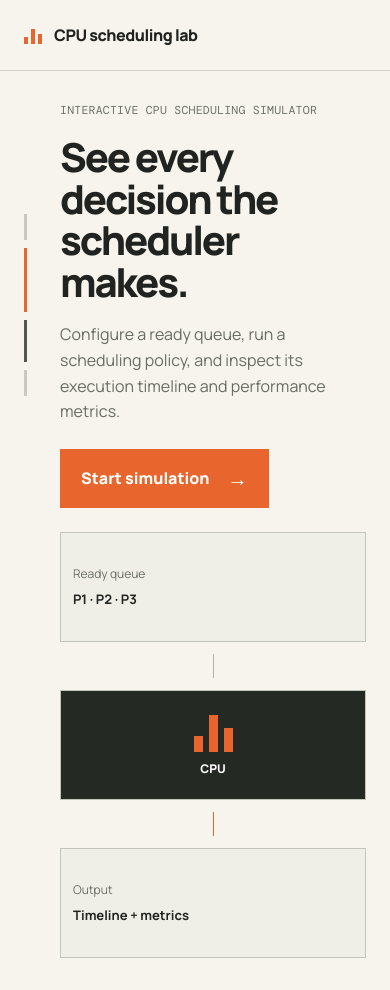
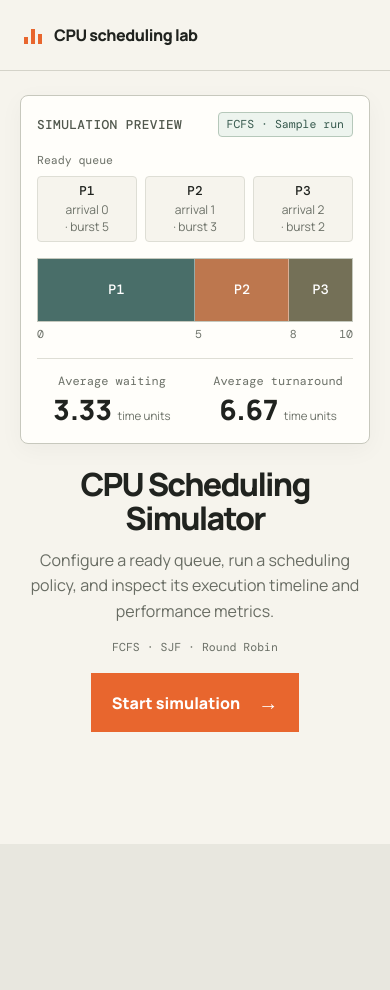
Before and after one commit to Ethvn-OS/CPU-Scheduling-Simulator, a React (Vite) app: page / in a window 390 px wide. After the commit the page ends 844 px from the top, so only its background shows below. Built offline with nearby package versions, Linux system fonts and the light colour scheme.

Commit message:
feat: add centered landing simulation preview
Display an FCFS sample timeline and calculated metrics using a compact Gantt chart. Center the landing content, refine responsiveness sizing and typography, and update the headline and navigation test.

```diff
--- a/src/App.tsx
+++ b/src/App.tsx
@@ -1,6 +1,6 @@
 import { useState } from 'react'
 import { AlgorithmCards } from './components/AlgorithmCards'
-import { Mark } from './components/Mark'
+import { SimulationPreview } from './components/SimulationPreview'
 import { Topbar } from './components/Topbar'
 import { Workspace } from './components/Workspace'
 import type { Algorithm, AppScreen } from './types/scheduling'
@@ -23,23 +23,16 @@ function App() {
         <Workspace algorithm={algorithm} onChangeAlgorithm={() => setScreen('algorithm-selection')} />
       ) : screen === 'landing' ? (
         <main className="landing-content">
-          <div className="signal-rail" aria-hidden="true"><span /><span /><span /><span /></div>
+          <SimulationPreview />
           <div className="landing-copy">
-            <p className="eyebrow">Interactive CPU scheduling simulator</p>
-            <h1>See every decision the scheduler makes.</h1>
+            <h1>CPU Scheduling Simulator</h1>
             <p className="landing-copy__body">
               Configure a ready queue, run a scheduling policy, and inspect its execution timeline and performance metrics.
             </p>
+            <p className="landing-algorithms">FCFS · SJF · Round Robin</p>
             <button className="button button--primary button--start" type="button" onClick={() => setScreen('algorithm-selection')}>
               Start simulation <span>→</span>
             </button>
-          </div>
-          <div className="landing-diagram" aria-label="CPU scheduler flow diagram">
-            <div className="diagram-node diagram-node--queue"><span>Ready queue</span><b>P1 · P2 · P3</b></div>
-            <div className="diagram-line" />
-            <div className="diagram-node diagram-node--cpu"><Mark size="large" /><span>CPU</span></div>
-            <div className="diagram-line diagram-line--out" />
-            <div className="diagram-node diagram-node--output"><span>Output</span><b>Timeline + metrics</b></div>
           </div>
         </main>
       ) : (
--- a/src/components/GanttChart.tsx
+++ b/src/components/GanttChart.tsx
@@ -2,11 +2,12 @@ import type { TimelineSegment } from '../types/scheduling'
 
 type GanttChartProps = {
   timeline: TimelineSegment[]
+  compact?: boolean
 }
 
 const colors = ['#496e69', '#bd774e', '#747057', '#6a6481', '#a35d64', '#3f6b8a']
 
-export function GanttChart({ timeline }: GanttChartProps) {
+export function GanttChart({ timeline, compact = false }: GanttChartProps) {
   const processColors = new Map<string, string>()
   let colorIndex = 0
 
@@ -18,11 +19,12 @@ export function GanttChart({ timeline }: GanttChartProps) {
   }
 
   const endTime = timeline[timeline.length - 1]?.endTime ?? 0
+  const minWidth = compact ? '100%' : `${Math.max(100, endTime * 46)}px`
 
   return (
-    <figure className="gantt-chart" aria-label="CPU execution timeline">
+    <figure className={`gantt-chart${compact ? ' gantt-chart--compact' : ''}`} aria-label="CPU execution timeline">
       <div className="gantt-scroll">
-        <div className="gantt-track" style={{ minWidth: `${Math.max(100, endTime * 46)}px` }}>
+        <div className="gantt-track" style={{ minWidth }}>
           {timeline.map((segment, index) => {
             const duration = segment.endTime - segment.startTime
             const label = segment.processId ?? 'Idle'
@@ -43,14 +45,14 @@ export function GanttChart({ timeline }: GanttChartProps) {
             )
           })}
         </div>
-        <div className="gantt-times" style={{ minWidth: `${Math.max(100, endTime * 46)}px` }}>
+        <div className="gantt-times" style={{ minWidth }}>
           {timeline.map((segment, index) => (
             <span key={`${segment.startTime}-${index}`} style={{ flex: segment.endTime - segment.startTime }}>{segment.startTime}</span>
           ))}
           <span className="gantt-times__end">{endTime}</span>
         </div>
       </div>
-      <figcaption>Each block shows one uninterrupted CPU interval. Striped blocks represent CPU idle time.</figcaption>
+      {!compact && <figcaption>Each block shows one uninterrupted CPU interval. Striped blocks represent CPU idle time.</figcaption>}
     </figure>
   )
 }
--- /dev/null
+++ b/src/components/SimulationPreview.tsx
@@ -0,0 +1,48 @@
+import { scheduleFCFS } from '../algorithms/fcfs'
+import { calculateSummary } from '../results/summary'
+import type { ProcessInput } from '../types/scheduling'
+import { GanttChart } from './GanttChart'
+
+const sampleProcesses: ProcessInput[] = [
+  { id: 'P1', arrivalTime: 0, burstTime: 5, inputOrder: 0 },
+  { id: 'P2', arrivalTime: 1, burstTime: 3, inputOrder: 1 },
+  { id: 'P3', arrivalTime: 2, burstTime: 2, inputOrder: 2 },
+]
+const sampleResult = scheduleFCFS(sampleProcesses)
+const sampleSummary = calculateSummary(sampleResult)
+
+export function SimulationPreview() {
+  return (
+    <section className="simulation-preview" aria-labelledby="preview-heading">
+      <header className="simulation-preview__header">
+        <h2 id="preview-heading">Simulation preview</h2>
+        <span className="simulation-preview__policy">FCFS · Sample run</span>
+      </header>
+
+      <div className="simulation-preview__queue">
+        <span className="simulation-preview__label">Ready queue</span>
+        <ul className="simulation-preview__processes" aria-label="Sample process inputs">
+          {sampleProcesses.map((process) => (
+            <li key={process.id} aria-label={`${process.id}: arrival ${process.arrivalTime}, burst ${process.burstTime}`}>
+              <strong>{process.id}</strong>
+              <span>arrival {process.arrivalTime} · burst {process.burstTime}</span>
+            </li>
+          ))}
+        </ul>
+      </div>
+
+      <GanttChart timeline={sampleResult.timeline} compact />
+
+      <dl className="simulation-preview__metrics" aria-label="Sample schedule averages">
+        <div>
+          <dt>Average waiting</dt>
+          <dd>{sampleSummary.averageWaitingTime.toFixed(2)} <span>time units</span></dd>
+        </div>
+        <div>
+          <dt>Average turnaround</dt>
+          <dd>{sampleSummary.averageTurnaroundTime.toFixed(2)} <span>time units</span></dd>
+        </div>
+      </dl>
+    </section>
+  )
+}
--- a/src/index.css
+++ b/src/index.css
@@ -30,29 +30,62 @@ button:focus-visible, input:focus-visible { outline: 3px solid #e8662e; outline-
 .mark--large { height: 39px; gap: 6px; }.mark--large i { width: 9px; }.mark--large i:nth-child(1) { height: 16px; }.mark--large i:nth-child(2) { height: 37px; }.mark--large i:nth-child(3) { height: 24px; }
 
 .landing-content {
-  width: min(1320px, 100%);
+  width: min(1280px, 100%);
   margin: auto;
-  padding: clamp(24px, 4svh, 48px) clamp(24px, 5vw, 64px);
+  padding: clamp(16px, 3svh, 32px) clamp(20px, 4vw, 48px);
   display: grid;
-  grid-template-columns: 12px minmax(0, 1.35fr) minmax(300px, .85fr);
-  align-items: center;
-  gap: clamp(24px, 3vw, 48px);
+  grid-template-columns: minmax(0, 1fr);
+  align-content: start;
+  justify-items: center;
+  gap: clamp(16px, 2.8svh, 28px);
 }
-.signal-rail { display: grid; gap: 8px; }.signal-rail span { display: block; width: 3px; height: 26px; background: #c9c9bd; }.signal-rail span:nth-child(2) { height: 64px; background: #e8662e; }.signal-rail span:nth-child(3) { height: 42px; background: #51584d; }
 .eyebrow { margin: 0 0 18px; color: #6b7067; text-transform: uppercase; }
 h1, h2, p { margin-top: 0; } h1, h2 { letter-spacing: -.055em; } h1 { max-width: 690px; margin-bottom: 24px; font-size: clamp(3.1rem, 6vw, 6.25rem); line-height: .98; font-weight: 800; } h2 { margin-bottom: 8px; font-size: 1.45rem; line-height: 1.1; }
-.landing-copy { min-width: 0; }
+.landing-copy { width: 100%; min-width: 0; text-align: center; }
 .landing-copy h1 {
   max-width: none;
-  margin-bottom: 20px;
-  font-size: clamp(2.5rem, min(4.5vw, 8svh), 4.75rem);
-  line-height: 1.04;
+  margin: 0 auto 12px;
+  font-size: clamp(2.25rem, min(4.5vw, 6.5svh), 4rem);
+  line-height: 1.06;
+  text-wrap: balance;
 }
 .landing-copy__body, .selection-intro, .workspace-header > div > p, .run-panel > p { max-width: 540px; color: #686c63; line-height: 1.65; }
-.landing-copy__body { margin-bottom: 24px; font-size: 1rem; line-height: 1.6; }
+.landing-copy__body { width: 100%; max-width: none; margin: 0 auto 14px; font-size: 1rem; line-height: 1.6; text-wrap: pretty; }
+.landing-algorithms { margin: 0 0 16px; color: #6b7067; font-family: 'DM Mono', monospace; font-size: .72rem; line-height: 1.6; }
 .button { display: inline-flex; justify-content: center; align-items: center; gap: 18px; border: 1px solid transparent; padding: 15px 20px; font-weight: 800; transition: transform 160ms cubic-bezier(.23,1,.32,1), background-color 160ms ease, border-color 160ms ease; }.button:active, .algorithm-card:active { transform: scale(.97); }
 .button--primary { color: #fff; background: #e8662e; }.button--primary:hover { background: #cf5420; }.button--start { min-width: 205px; }.button--start span { font-size: 1.25rem; }.button--quiet { color: #2f342d; border-color: #bfc0b5; background: transparent; }.button--quiet:hover { background: #e6e5dc; }
-.landing-diagram { min-width: 0; display: grid; grid-template-columns: minmax(0, 1fr) 24px minmax(0, 1fr) 24px minmax(0, 1fr); align-items: center; }.diagram-node { min-width: 0; min-height: 132px; padding: 12px; display: grid; align-content: center; gap: 8px; border: 1px solid #c4c5ba; background: #efeee7; }.diagram-node span { color: #6b7067; font-size: .75rem; }.diagram-node b { font-size: .82rem; }.diagram-node--cpu { place-items: center; background: #242a23; color: #fff; }.diagram-node--cpu span { color: #fff; font-weight: 800; }.diagram-line { height: 1px; background: #b1b3a8; }.diagram-line::after { content: '›'; float: right; margin-top: -15px; color: #e8662e; font-size: 1.4rem; }.diagram-line--out { background: #e8662e; }
+.simulation-preview {
+  --preview-track-height: clamp(64px, 9svh, 96px);
+  width: min(1120px, 100%);
+  min-width: 0;
+  padding: clamp(20px, 2.8svh, 32px);
+  border: 1px solid #c7c8bd;
+  border-radius: 8px;
+  background: #fffefa;
+  box-shadow: 0 6px 24px rgba(32, 35, 31, .04);
+}
+.simulation-preview__header { display: flex; justify-content: space-between; align-items: center; flex-wrap: wrap; gap: 8px 12px; }
+.simulation-preview__header h2 { margin: 0; color: #51584d; font-family: 'DM Mono', monospace; font-size: .8rem; font-weight: 500; letter-spacing: .03em; line-height: 1.4; text-transform: uppercase; white-space: nowrap; }
+.simulation-preview__policy { padding: 4px 8px; color: #36594d; border: 1px solid #b6c8ba; border-radius: 4px; background: #edf4ee; font-family: 'DM Mono', monospace; font-size: .72rem; white-space: nowrap; }
+.simulation-preview__queue { display: flex; align-items: center; gap: 12px; margin: 16px 0; }
+.simulation-preview__label { flex-shrink: 0; color: #6b7067; font-family: 'DM Mono', monospace; font-size: .72rem; }
+.simulation-preview__processes { flex: 1; min-width: 0; display: grid; grid-template-columns: repeat(3, minmax(0, 1fr)); gap: 8px; margin: 0; padding: 0; list-style: none; }
+.simulation-preview__processes li { min-width: 0; padding: 5px 8px; display: flex; justify-content: center; align-items: center; gap: 8px; border: 1px solid #deded5; border-radius: 4px; background: #f6f4ed; }
+.simulation-preview__processes strong { font-family: 'DM Mono', monospace; font-size: .8rem; }
+.simulation-preview__processes span { color: #6b7067; font-size: .75rem; line-height: 1.4; text-wrap: balance; }
+.simulation-preview__metrics { display: grid; grid-template-columns: repeat(2, minmax(0, 1fr)); gap: 16px; margin: 16px 0 0; padding-top: 14px; border-top: 1px solid #deded5; text-align: center; }
+.simulation-preview__metrics > div { display: grid; grid-template-rows: 1fr auto; }
+.simulation-preview__metrics dt { color: #6b7067; font-family: 'DM Mono', monospace; font-size: .75rem; line-height: 1.4; }
+.simulation-preview__metrics dd { margin: 4px 0 0; font-size: 1.75rem; font-weight: 800; line-height: 1.2; }
+.simulation-preview__metrics dd span { display: inline-block; color: #6b7067; font-size: .72rem; font-weight: 400; }
+
+@media (min-width: 761px) and (max-height: 700px) {
+  .landing-content { padding-block: 12px; gap: 14px; }
+  .landing-copy__body { margin-bottom: 10px; }
+  .simulation-preview { --preview-track-height: 56px; padding: 18px; }
+  .simulation-preview__queue { margin-block: 12px; }
+  .simulation-preview__metrics { margin-top: 12px; padding-top: 10px; }
+}
 
 .selection-shell { padding: 0; }
 .selection-content {
@@ -118,17 +151,16 @@ h1, h2, p { margin-top: 0; } h1, h2 { letter-spacing: -.055em; } h1 { max-width:
   .selection-content { padding: 24px 24px 40px; }
   .selection-content h1 { white-space: normal; font-size: clamp(2rem, 6vw, 2.5rem); }
   .back-link { margin-bottom: 24px; }
-  .landing-content { margin: 0 auto; padding: 32px 24px; grid-template-columns: 12px minmax(0, 1fr); gap: 24px; }
-  .landing-copy h1 { font-size: clamp(2.5rem, 8vw, 3.5rem); }
-  .landing-diagram { grid-column: 2; grid-template-columns: 1fr; gap: 12px; }
-  .diagram-node { min-height: 110px; }
+  .landing-content { margin: 0 auto; padding: 24px 20px; gap: 24px; }
+  .landing-copy h1 { font-size: clamp(2rem, 7vw, 2.75rem); }
+  .simulation-preview { --preview-track-height: 64px; padding: 16px; }
+  .simulation-preview__queue { display: grid; gap: 8px; }
+  .simulation-preview__processes li { display: grid; justify-items: center; gap: 3px; text-align: center; }
   .algorithm-grid { grid-template-columns: 1fr; }
   .workspace-header, .setup-grid { grid-template-columns: 1fr; }
   .workspace-header { align-items: start; flex-direction: column; }
   .setup-grid { display: grid; }
   .run-panel { min-height: 280px; }
-  .diagram-line { width: 1px; height: 24px; margin: 0 auto; }
-  .diagram-line::after { display: none; }
 }
 @media (prefers-reduced-motion: reduce) { *, *::before, *::after { scroll-behavior: auto !important; transition-duration: .01ms !important; } }
 
@@ -180,3 +212,10 @@ h1, h2, p { margin-top: 0; } h1, h2 { letter-spacing: -.055em; } h1 { max-width:
 .metrics-table tbody tr:last-child th, .metrics-table tbody tr:last-child td { border-bottom: 0; }
 .throughput-note { margin: -9px 0 0; color: #747970; font-size: .78rem; }
 @media (max-width: 760px) { .summary-grid { grid-template-columns: repeat(2, 1fr); }.results-panel--complete { gap: 20px; }.gantt-segment { min-width: 42px; } }
+
+.gantt-chart--compact .gantt-scroll { padding-bottom: 0; }
+.gantt-chart--compact .gantt-track { height: var(--preview-track-height, 56px); min-height: 0; }
+.gantt-chart--compact .gantt-segment { min-width: 0; padding: 6px 0; border-right: 0; box-shadow: inset -1px 0 rgba(255, 255, 255, .42); font-size: .85rem; }
+.gantt-chart--compact .gantt-segment:last-child { box-shadow: none; }
+.gantt-chart--compact .gantt-times > span { min-width: 0; padding-top: 5px; }
+.gantt-chart--compact .gantt-times { font-size: .72rem; }
```
Also changed, not shown: 1 other file (tests, documents, lock files or other folders).
